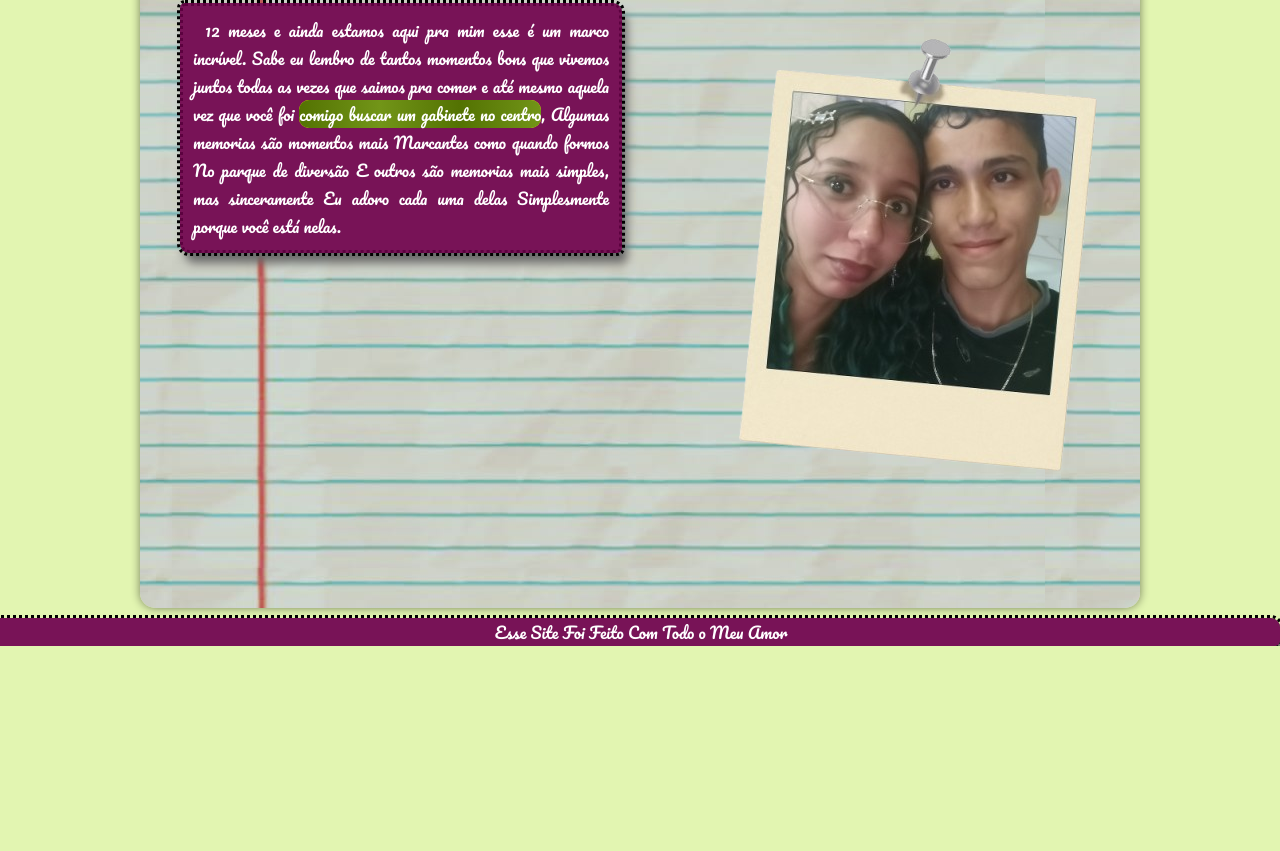
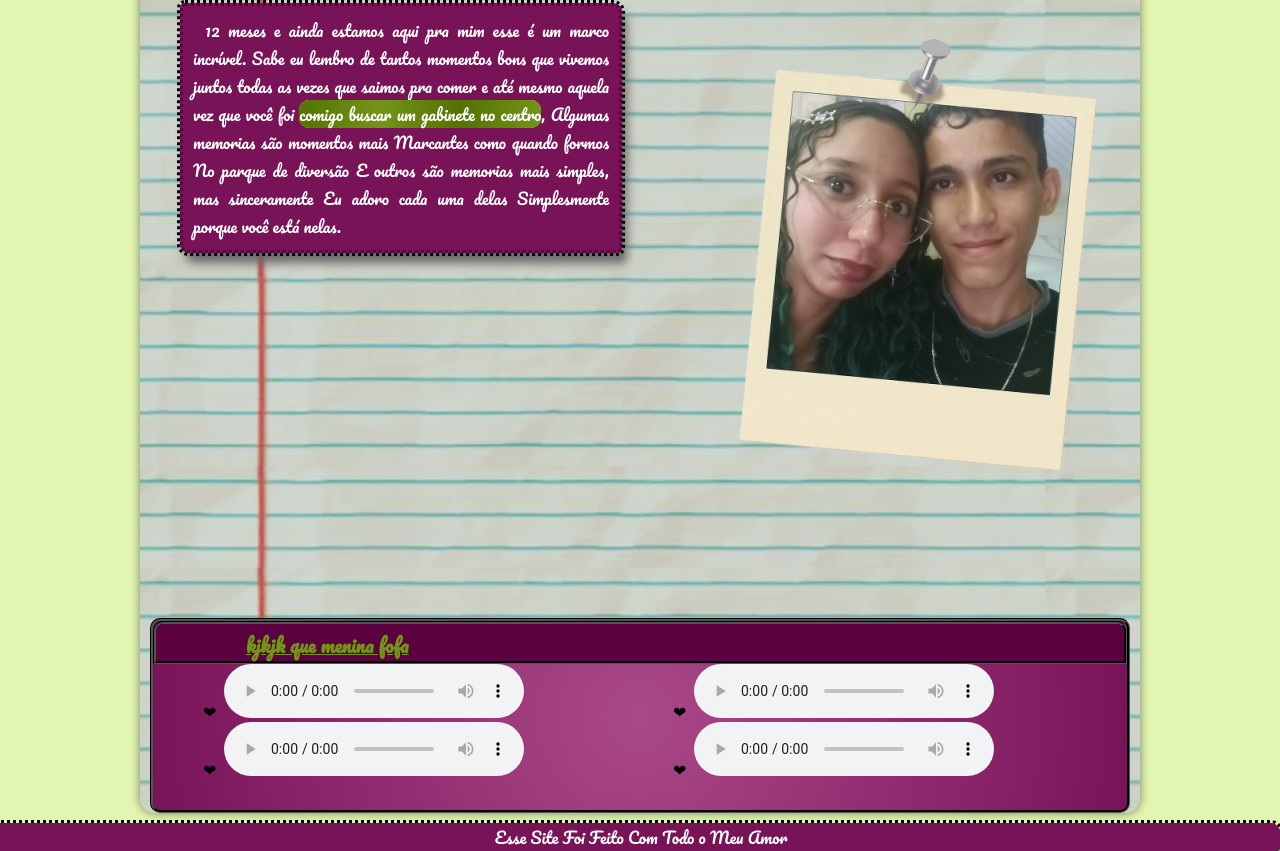
Before and after one commit to Guilherme580/nosso-lbum, a plain HTML site: page index2.html in a window 1280 px wide. Shown: the part 1949-2800 px from the top of the page. Before the commit the page ends 2595 px from the top, so only its background shows below. Drawn offline with Linux system fonts and the light colour scheme.

Commit message:
Update index2.html

```diff
--- a/index2.html
+++ b/index2.html
@@ -42,6 +42,15 @@
                     <img src="imagens/12_meses.png" alt="_self">
                 </div>
              </div>
+            <aside>
+                <h3>kjkjk que menina fofa</h3>
+            <ul>
+                <li ><audio src="audios/AUD-20251013-WA0001 (2).opus" controls preload="metadata" ></audio></li>
+                <li><audio src="audios/AUD-20251013-WA0002.opus" controls preload="metadata" ></audio></li>
+                <li><audio src="audios/AUD-20251013-WA0003.opus" controls preload="metadata" ></audio></li>
+                <li><audio src="audios/AUD-20251013-WA0004.opus" controls preload="metadata" ></audio></li>
+            </ul>
+            </aside>
         </article>
     </main>
     <footer>
```
